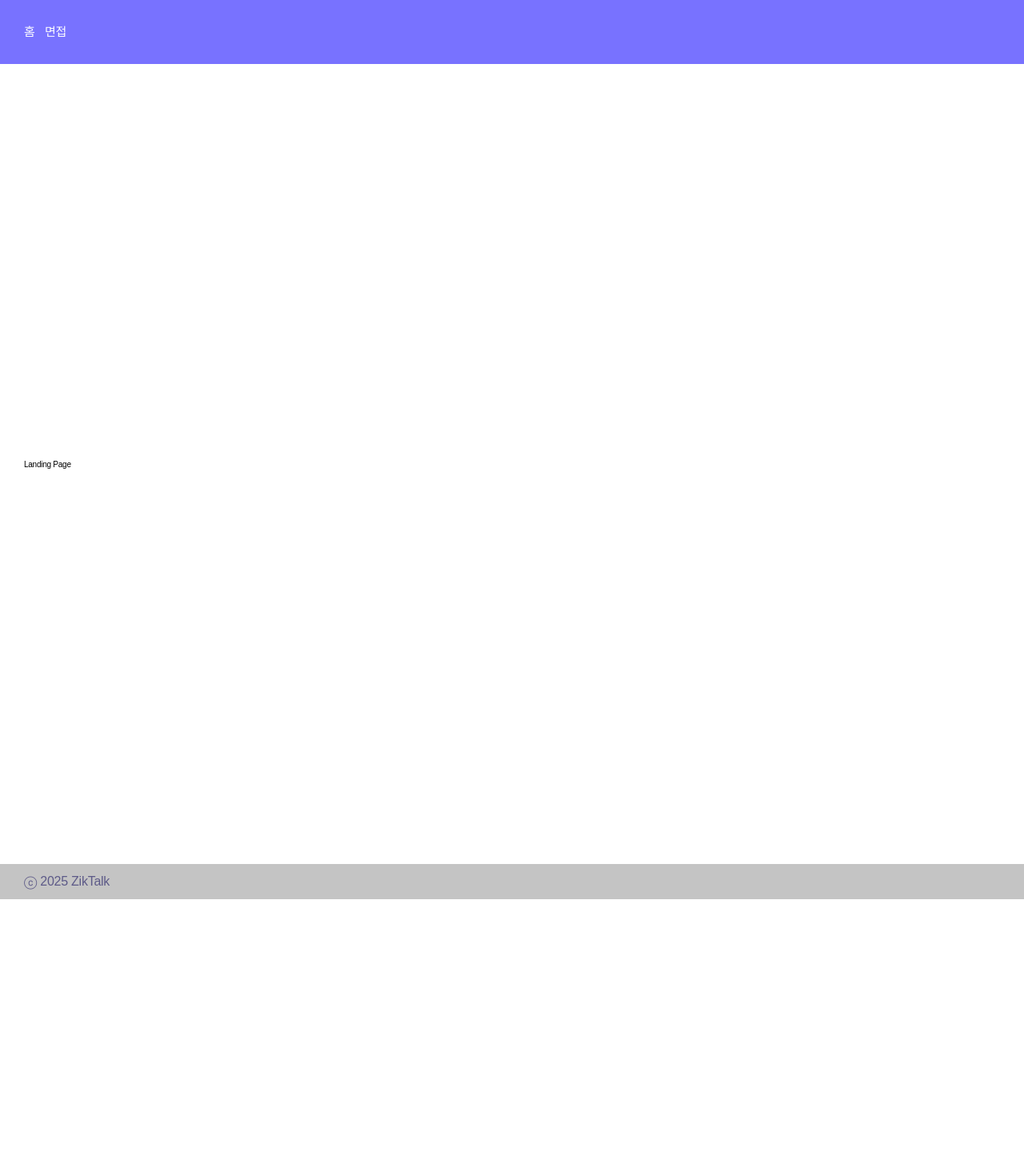
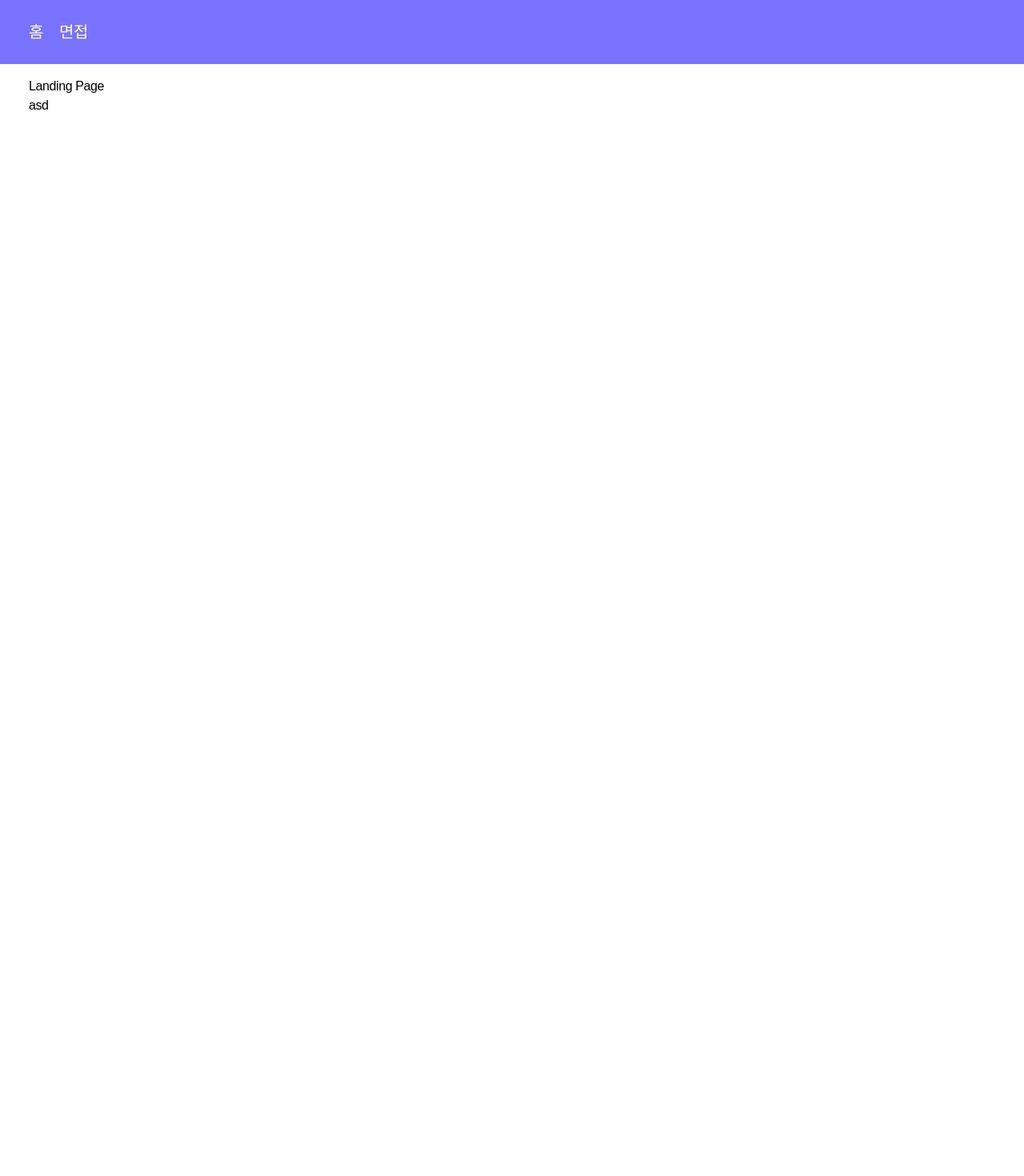
Before and after one commit to ko9612/ZikTalk, a React (Vite) app in the folder client/: page / in a window 1280 px wide. Shown: the top 1470 px of the page at 80% size. Before the commit the page ends 1124 px from the top, so only its background shows below. Built offline with nearby package versions, Linux system fonts and the light colour scheme.

Commit message:
feat: top button 구현 (#5)

```diff
--- a/client/package.json
+++ b/client/package.json
@@ -16,6 +16,7 @@
     "react-dom": "^19.0.0",
     "react-icons": "^5.5.0",
     "react-router-dom": "^7.5.3",
+    "tailwind-merge": "^3.2.0",
     "tailwindcss": "^4.1.5",
     "zustand": "^5.0.4"
   },
--- a/client/src/components/common/Layout.jsx
+++ b/client/src/components/common/Layout.jsx
@@ -1,28 +1,33 @@
 // 해당 컴포넌트에 헤더 푸터, css임시로 대충 해둔거라 변경해야함
 import { Outlet, Link } from "react-router-dom";
+import TopButton from "./TopButton";
 
 export default function Layout() {
   return (
-    <div className="flex min-h-screen min-w-[1260px] flex-col">
+    <div className="flex min-h-screen flex-col">
       {/* Header */}
-      <header className="bg-zik-main container-wrap h-[80px] text-white">
-        <div className="flex w-[1240px] gap-5 p-4 text-2xl">
+      <header className="bg-zik-main flex h-[80px] justify-center text-white">
+        <div className="flex w-full max-w-[1240px] items-center gap-5 p-4 text-xl">
           <Link to="/">홈</Link>
           <Link to="/interview">면접</Link>
         </div>
       </header>
 
       {/* Main */}
-      <main className="container-wrap h-[100rem]">
-        <div className="w-[1240px] p-4">
+      <main className="flex flex-1 justify-center">
+        <div className="w-full max-w-[1240px] p-4">
           <Outlet />
         </div>
       </main>
 
       {/* Footer */}
-      <footer className="bg-zik-border text-zik-text container-wrap">
-        <div className="w-[1240px] p-4 text-[1.6rem]">ⓒ 2025 ZikTalk</div>
+      <footer className="bg-zik-border text-zik-text flex justify-center">
+        <div className="w-full max-w-[1240px] p-4 text-center text-[1.6rem]">
+          ⓒ 2025 ZikTalk
+        </div>
       </footer>
+
+      <TopButton />
     </div>
   );
 }
--- a/client/src/components/common/TopButton.jsx
+++ b/client/src/components/common/TopButton.jsx
@@ -1,7 +1,51 @@
 import React from "react";
+import { useEffect, useState } from "react";
+import { twJoin } from "tailwind-merge";
+import { FaAngleUp } from "react-icons/fa";
 
 const TopButton = () => {
-  return <div></div>;
+  const [topButtonVisible, setTopButtonVisible] = useState(false);
+
+  useEffect(() => {
+    const handleScroll = () => {
+      const scrollY = window.scrollY || document.documentElement.scrollTop;
+
+      if (scrollY > 300) {
+        setTopButtonVisible(true);
+      } else {
+        setTopButtonVisible(false);
+      }
+    };
+
+    window.addEventListener("scroll", handleScroll);
+
+    return () => {
+      window.removeEventListener("scroll", handleScroll);
+    };
+  }, [setTopButtonVisible]);
+
+  const scrollToTop = () => {
+    window.scrollTo({ top: 0, behavior: "smooth" });
+  };
+
+  return (
+    <>
+      <button
+        onClick={scrollToTop}
+        className={twJoin(
+          "fixed right-5 bottom-5 z-20 flex h-12 w-12 flex-col items-center justify-center gap-0 rounded-full border-[1.46px] px-5 sm:h-16 sm:w-16 sm:gap-1 md:right-8 md:bottom-8 md:h-[76px] md:w-[76px] md:gap-2",
+          "border-zik-main text-zik-main bg-white shadow-md transition-all duration-200 ease-in-out",
+          "hover:bg-zik-main hover:border-none hover:text-white",
+          topButtonVisible
+            ? "scale-100 opacity-100"
+            : "pointer-events-none scale-0 opacity-0",
+        )}
+      >
+        <FaAngleUp className="h-8 w-8 p-[6px] sm:p-[2px]" />
+        <span className="hidden text-xs sm:block">TOP</span>
+      </button>
+    </>
+  );
 };
 
 export default TopButton;
--- a/client/src/pages/Landing/index.jsx
+++ b/client/src/pages/Landing/index.jsx
@@ -2,7 +2,12 @@
 import React from "react";
 
 const index = () => {
-  return <h1>Landing Page</h1>;
+  return (
+    <div>
+      <h1>Landing Page</h1>
+      <div className="h-[100rem]">asd</div>
+    </div>
+  );
 };
 
 export default index;
--- a/client/src/styles/global.css
+++ b/client/src/styles/global.css
@@ -1,10 +1,5 @@
 /* 기본 Tailwind 레이어 구조 */
 @layer base {
-  /* 계산하기 쉽게 기본 픽셀 10px, 10px 당 1rem으로 계산하면 됨*/
-  html {
-    font-size: 10px;
-  }
-
   /* 모든 선택자 여백제거 */
   * {
     @apply m-0 box-border p-0;
```
Also changed, not shown: 1 other file (tests, documents, lock files or other folders).
